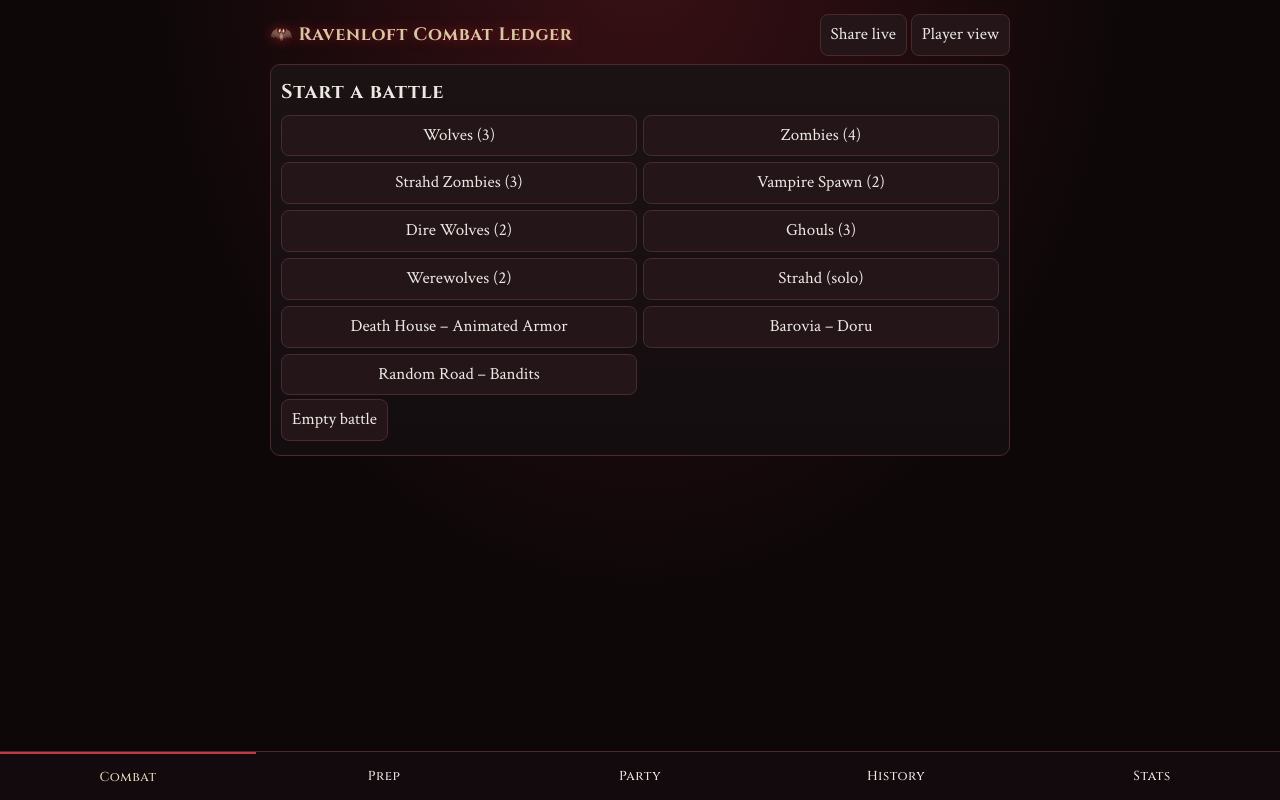
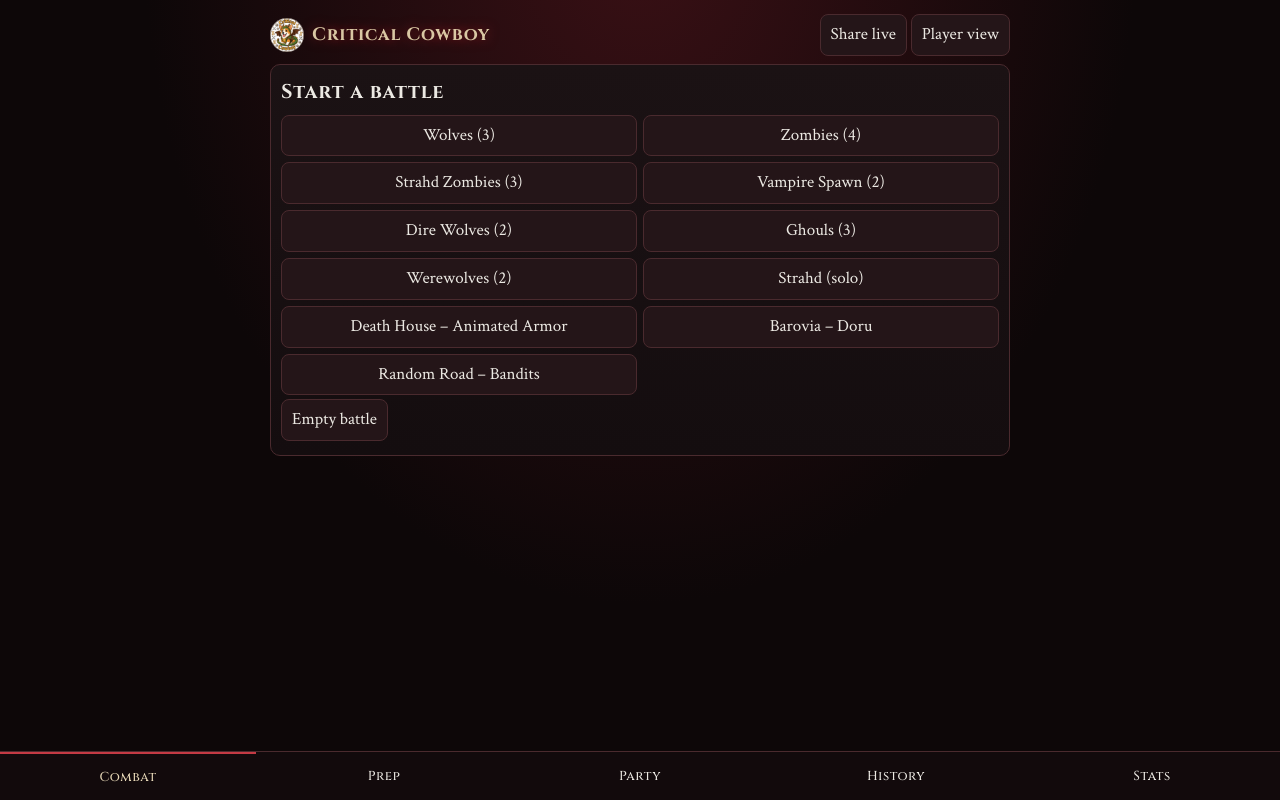
Before and after one commit to Mosborne1009/Ravenloft, a plain HTML site: page index.html in a window 1280 px wide. Drawn offline with Linux system fonts and the light colour scheme.

Commit message:
Add files via upload

```diff
--- a/index.html
+++ b/index.html
@@ -2,8 +2,8 @@
 <html lang="en"><head><meta charset="utf-8">
 <meta name="viewport" content="width=device-width, initial-scale=1, viewport-fit=cover">
 <meta name="apple-mobile-web-app-capable" content="yes"><meta name="mobile-web-app-capable" content="yes">
-<meta name="apple-mobile-web-app-status-bar-style" content="black-translucent"><meta name="apple-mobile-web-app-title" content="Combat Ledger">
-<meta name="theme-color" content="#0d0708"><link href="https://fonts.googleapis.com/css2?family=Cinzel:wght@500;700&family=Crimson+Text&display=swap" rel="stylesheet"><title>Ravenloft Combat Ledger</title>
+<meta name="apple-mobile-web-app-status-bar-style" content="black-translucent"><meta name="apple-mobile-web-app-title" content="Critical Cowboy">
+<meta name="theme-color" content="#0d0708"><link href="https://fonts.googleapis.com/css2?family=Cinzel:wght@500;700&family=Crimson+Text&display=swap" rel="stylesheet"><link rel="apple-touch-icon" href="icon-180.png"><link rel="icon" href="icon-192.png"><link rel="manifest" href="manifest.json"><title>Critical Cowboy</title>
 <style>
 :root{color-scheme:dark;--bg:#0f1115;--cd:#1a1d24;--ln:#2c313c;--tx:#ece9e3;--mu:#8d93a0;--ac:#a8242c;box-sizing:border-box;padding-top:env(safe-area-inset-top,0px)}
 html{scroll-padding-top:env(safe-area-inset-top,0px)}
@@ -285,7 +285,7 @@ const k=P&&P.rc?JSON.stringify(P.rc):'';
 if(pl&&a&&a.id=='pi'&&k===RCK)return;
 RCK=k;
 if(pl&&P&&P.cs){if(PP&&PP.cs){const d=P.cs.filter(c=>{const o=!c.pc&&c.st=='Down'&&PP.cs.find(x=>x.id==c.id);return o&&o.st!='Down'});if(d.length)slay(d.map(c=>({name:c.n})))}PP=P}
-let h=`<div class=r><h1>🦇 Ravenloft Combat Ledger</h1><span>${pl?"":`<button onclick=tg()>${share&&GID?"● Sharing":"Share live"}</button> `}${pl&&ISPL?"":`<button onclick=md()>${pl?"DM view":"Player view"}</button>`}</span></div>`
+let h=`<div class=r><h1><img src="logo-96.png" alt="" style="width:34px;height:34px;border-radius:50%;vertical-align:middle;margin-right:8px">Critical Cowboy</h1><span>${pl?"":`<button onclick=tg()>${share&&GID?"● Sharing":"Share live"}</button> `}${pl&&ISPL?"":`<button onclick=md()>${pl?"DM view":"Player view"}</button>`}</span></div>`
 +(pl?player():({combat,prep,party,hist,life})[tab]())
 +(modal&&S.cur&&(modal=="env"||gc(modal))?modalH():"")
 +(pl?"":`<div class=tabs>${[["combat","Combat"],["prep","Prep"],["party","Party"],["hist","History"],["life","Stats"]].map(([k,v])=>`<button class="${tab==k?"on":""}" onclick="tab='${k}';render()">${v}</button>`).join("")}</div>`);
```
Also changed, not shown: icon-180.png (added), icon-192.png (added), icon-512.png (added), logo-96.png (added), manifest.json (added).
